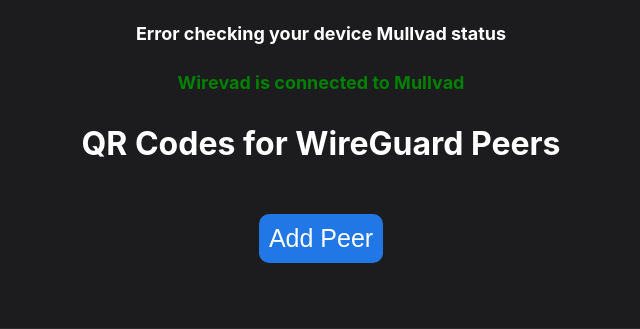
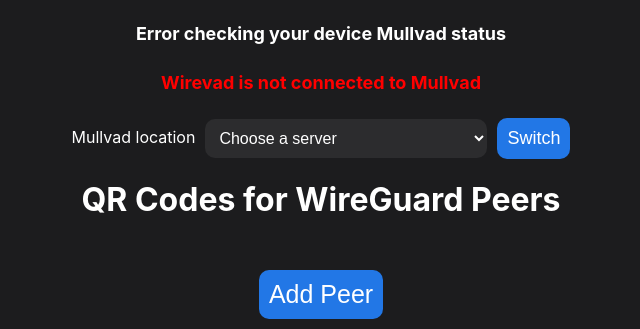
Before and after one commit to Bod1985/Wirevad, a Python web app: template templates/index.html in a window 1280 px wide. Shown: the top 329 px of the page, without its empty margins (319-959 px from the left). Run offline with Jinja, Linux system fonts and the light colour scheme; the template is opened without the code that fills it: most values are stand-ins (such as "Sample title", 1, 10 or a date in 2020); grey boxes marked "Sample" are stand-in pictures.

Commit message:
Add a Mullvad location picker to the web UI
A Mullvad key works with every Mullvad server, so switching location
only means swapping the [Peer] section. The web UI now lists all
active Mullvad WireGuard servers (from Mullvad's public relay API,
grouped by country) and switches the tunnel live with `wg set`. The
kill switch stays up throughout, and the choice is saved to
wirevadmullvad.conf so it survives restarts.

The server list is refreshed every 12 hours and cached in
/opt/wirevad/mullvad-relays.json, so the picker still works if the
API is briefly unreachable.

Also fix the status banner reporting "connected to Mullvad" whenever
am.i.mullvad.net was reachable, even when not exiting via Mullvad; it
now checks mullvad_exit_ip and shows the current city and server.

Co-Authored-By: Claude Opus 5.5 <noreply@anthropic.com>

```diff
--- a/static/style.css
+++ b/static/style.css
@@ -86,6 +86,30 @@ button, button a {
 
 .not-connected {
   color: red;
+}
+
+.location-picker {
+  display: flex;
+  flex-wrap: wrap;
+  justify-content: center;
+  align-items: center;
+  gap: 10px;
+  margin: 0 20px;
+}
+
+.location-picker select {
+  max-width: 100%;
+  font-size: 16px;
+  padding: 10px;
+  border-radius: 10px;
+  border: none;
+  background-color: #2C2C2E;
+  color: #ffffff;
+}
+
+.location-picker button {
+  font-size: 18px;
+  margin: 0;
 }
 
 .remove-button {
--- a/templates/index.html
+++ b/templates/index.html
@@ -21,13 +21,36 @@
 </head>
     <body>
         <div id="mullvad-client-status" class="status"></div>
-        <div id="mullvad-status" class="{% if connected %}connected{% else %}not-connected{% endif %}">
-            {% if connected %}
+        {% set via_mullvad = connected and connected.mullvad_exit_ip %}
+        <div id="mullvad-status" class="{% if via_mullvad %}connected{% else %}not-connected{% endif %}">
+            {% if via_mullvad %}
                 Wirevad is connected to Mullvad
+                ({{ connected.city }}, {{ connected.country }} &ndash; {{ connected.mullvad_exit_ip_hostname }})
             {% else %}
                 Wirevad is not connected to Mullvad
             {% endif %}
         </div>
+
+        {% if countries %}
+        <form class="location-picker" action="{{ url_for('set_location') }}" method="post">
+            <label for="relay">Mullvad location</label>
+            <select id="relay" name="relay">
+                {% if not current %}
+                <option value="" selected disabled>Choose a server</option>
+                {% endif %}
+                {% for country, servers in countries.items() %}
+                <optgroup label="{{ country }}">
+                    {% for server in servers %}
+                    <option value="{{ server.hostname }}" {% if current and current.hostname == server.hostname %}selected{% endif %}>
+                        {{ server.city_name }} &ndash; {{ server.hostname }}
+                    </option>
+                    {% endfor %}
+                </optgroup>
+                {% endfor %}
+            </select>
+            <button type="submit">Switch</button>
+        </form>
+        {% endif %}
 
         <h1>QR Codes for WireGuard Peers</h1>
             {% with messages = get_flashed_messages() %}
```
Also changed, not shown: server.py (+101 -2 lines).
